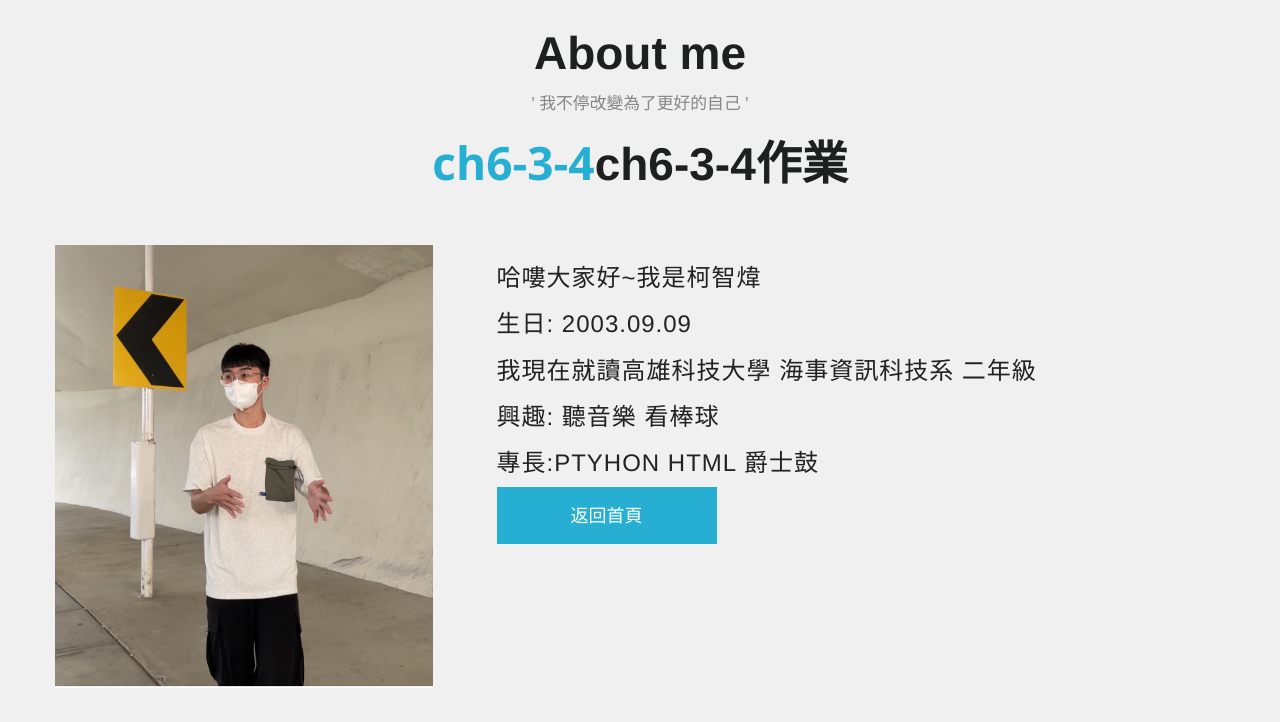
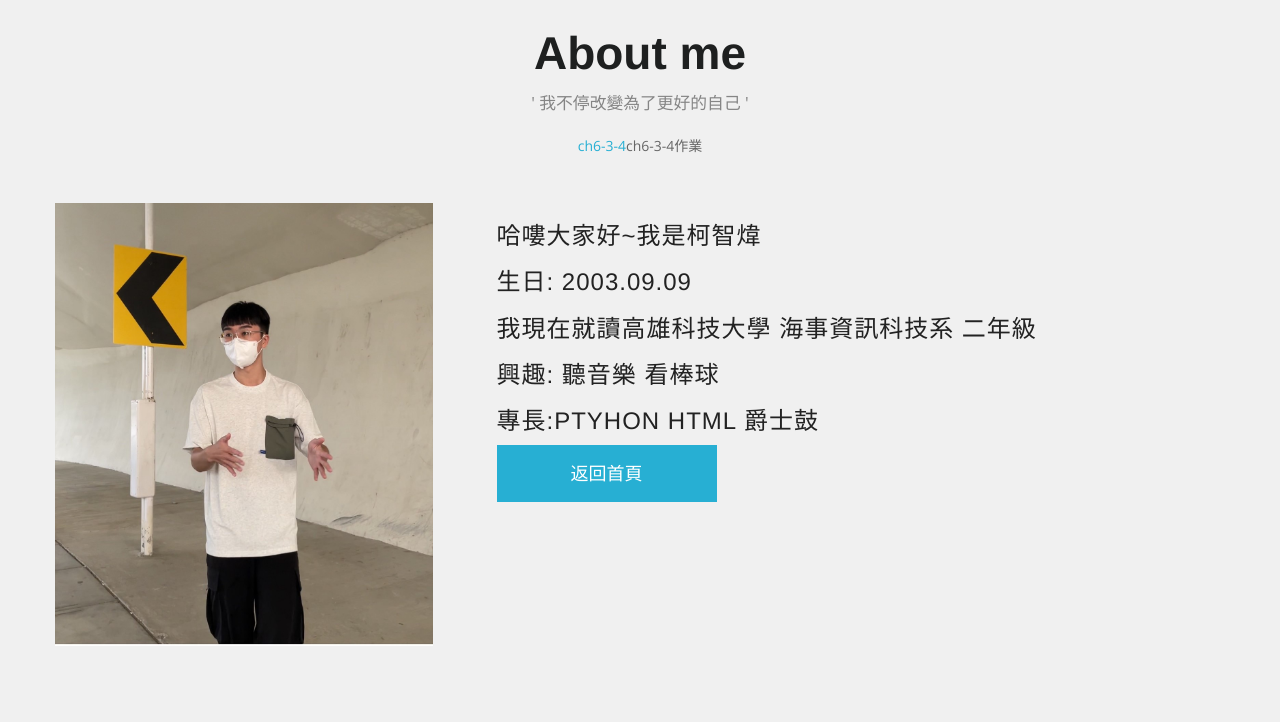
Before and after one commit to KEZEIWEI/KE.github.io, a plain HTML site: page index.html in a window 1280 px wide. Shown: the part 1140-1862 px from the top of the page. Drawn offline with nearby package versions, Linux system fonts and the light colour scheme.

Commit message:
index.html

```diff
--- a/index.html
+++ b/index.html
@@ -140,7 +140,7 @@
       <h2>About me</h2>
       <p>' 我不停改變為了更好的自己 '</p>
 
-      <h2><a href="ch6-3-4.html">ch6-3-4</a>ch6-3-4作業</h2>
+      <a href="ch6-3-4.html">ch6-3-4</a>ch6-3-4作業
 
     </div>
     <div class="row feature design">
```
